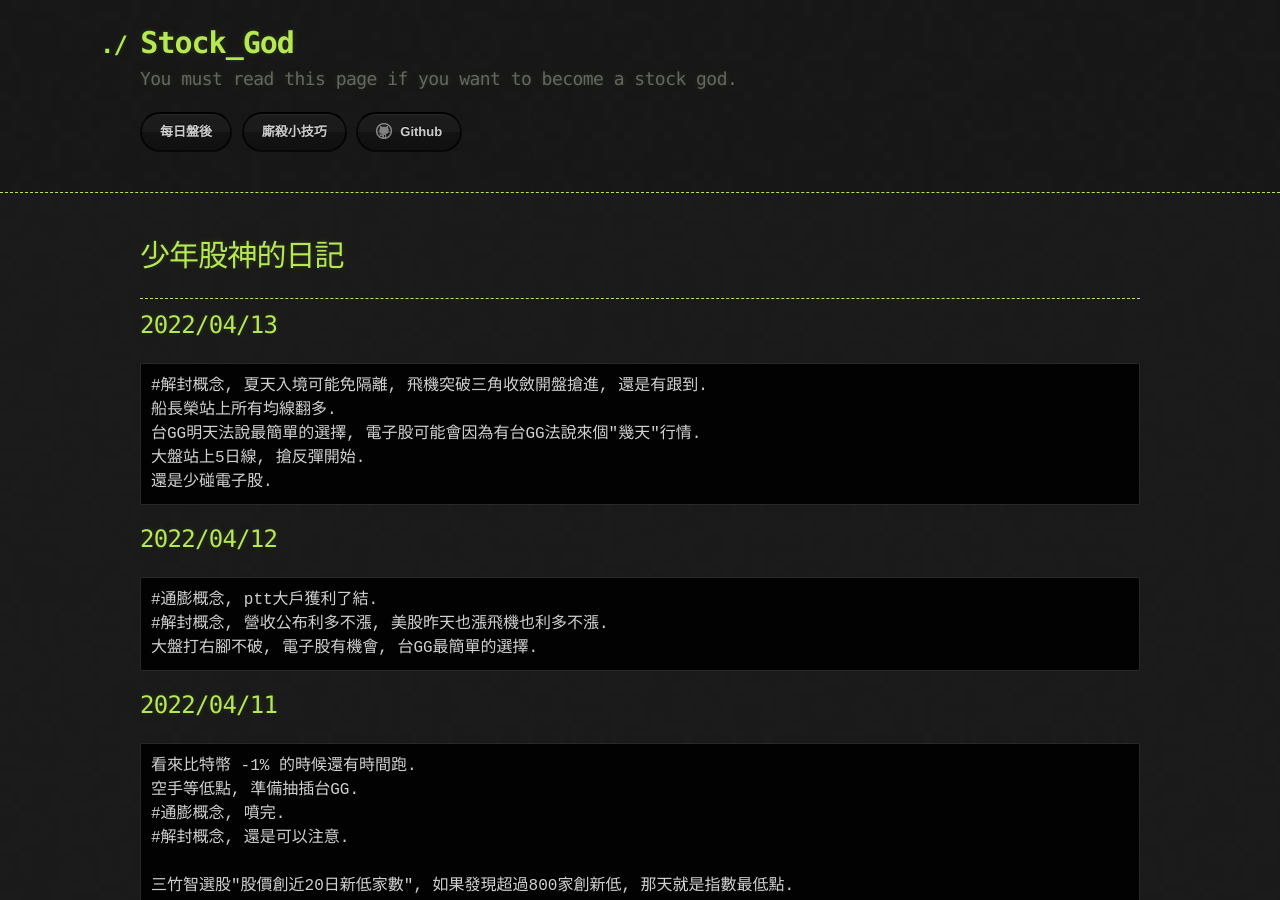
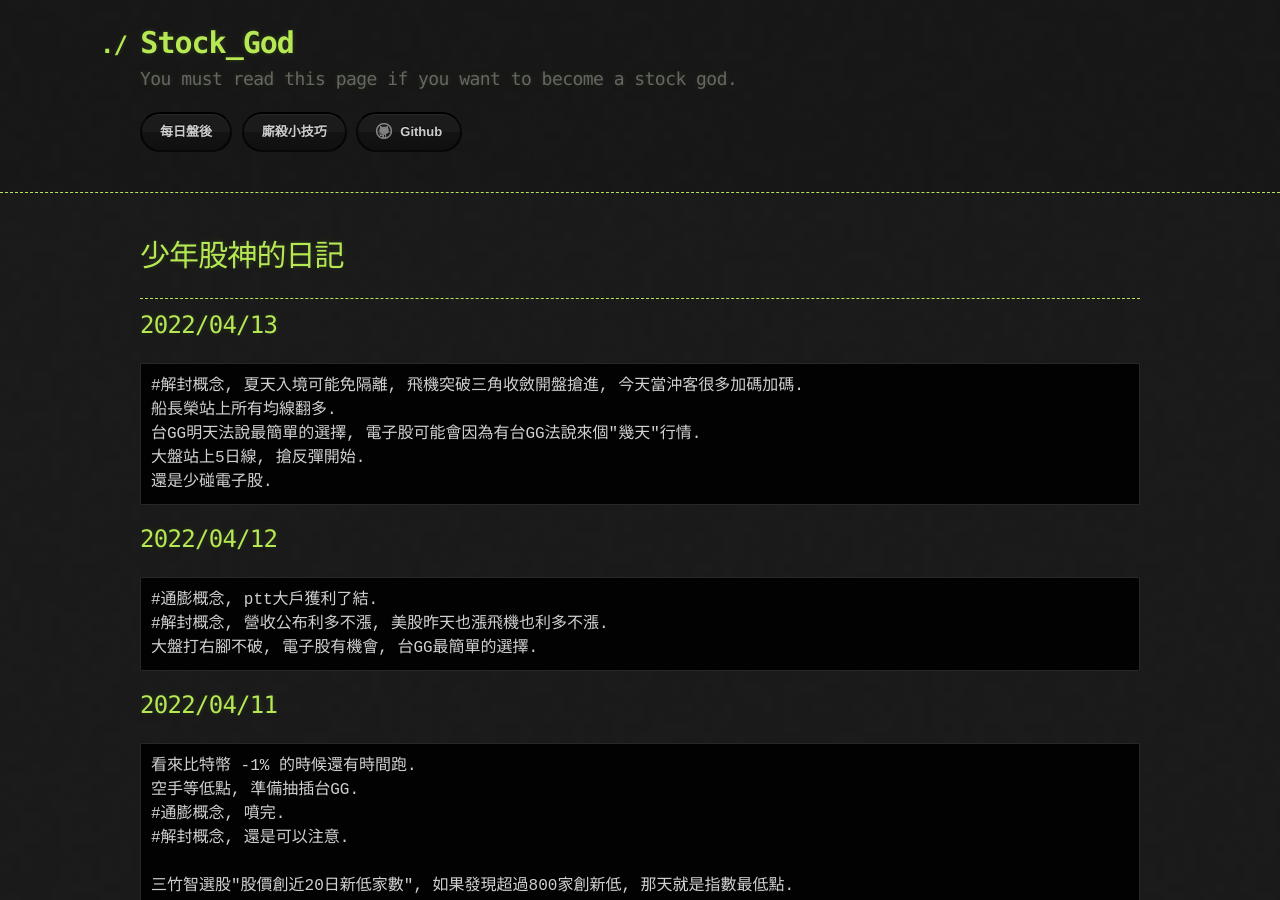
Before and after one commit to lepg5487/Stock_God, a Jekyll site: the page built from index.md, in a window 1280 px wide and 900 px high. Built offline with Jekyll 4.4.1, drawn with Linux system fonts in a browser that asks for light colours; our own code applies the rules of GitHub Pages for plain Markdown files.

Commit message:
Update index.md

````diff
--- a/index.md
+++ b/index.md
@@ -8,7 +8,7 @@ layout: testlayouts
 
 ## 2022/04/13
 ```
-#解封概念, 夏天入境可能免隔離, 飛機突破三角收斂開盤搶進, 還是有跟到.
+#解封概念, 夏天入境可能免隔離, 飛機突破三角收斂開盤搶進, 今天當沖客很多加碼加碼.
 船長榮站上所有均線翻多.
 台GG明天法說最簡單的選擇, 電子股可能會因為有台GG法說來個"幾天"行情.
 大盤站上5日線, 搶反彈開始.
````
